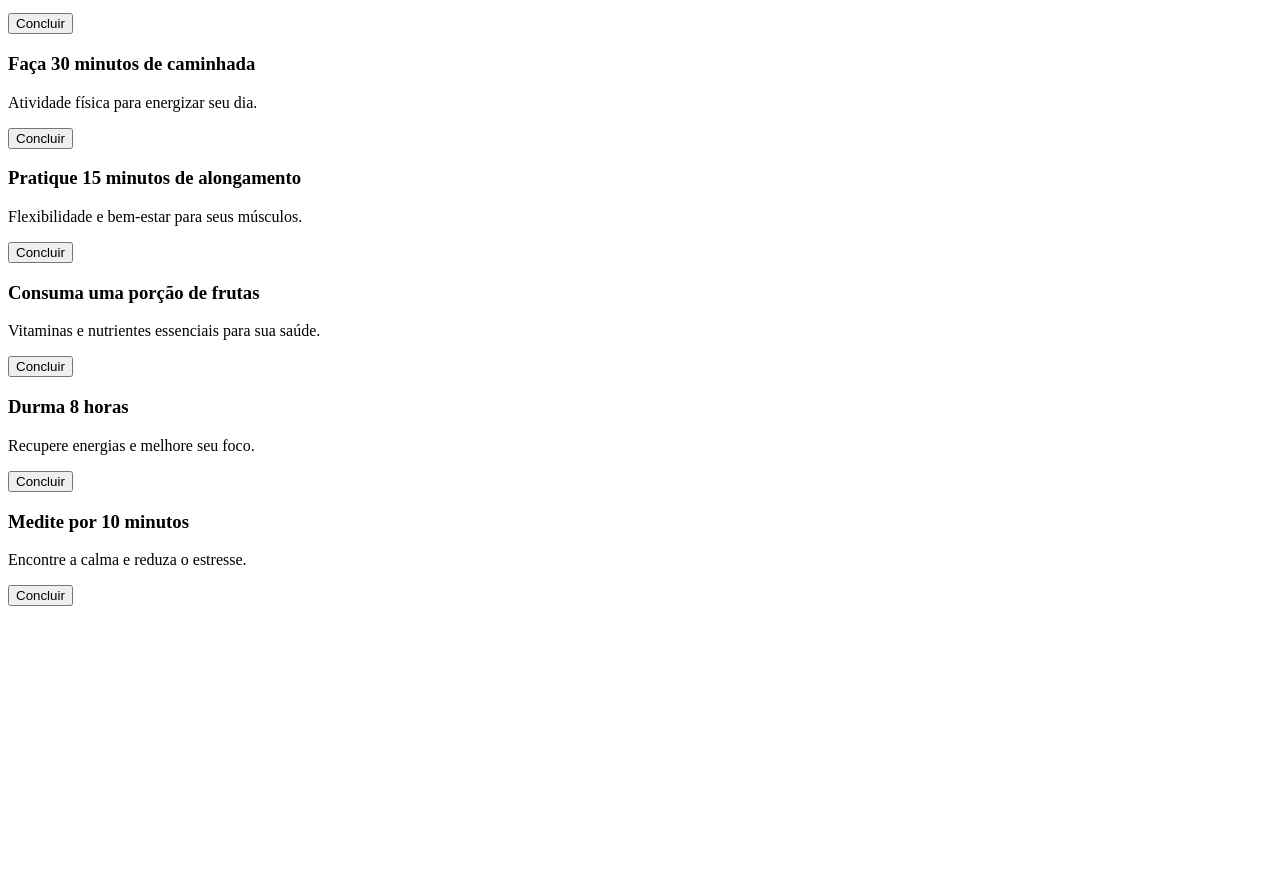
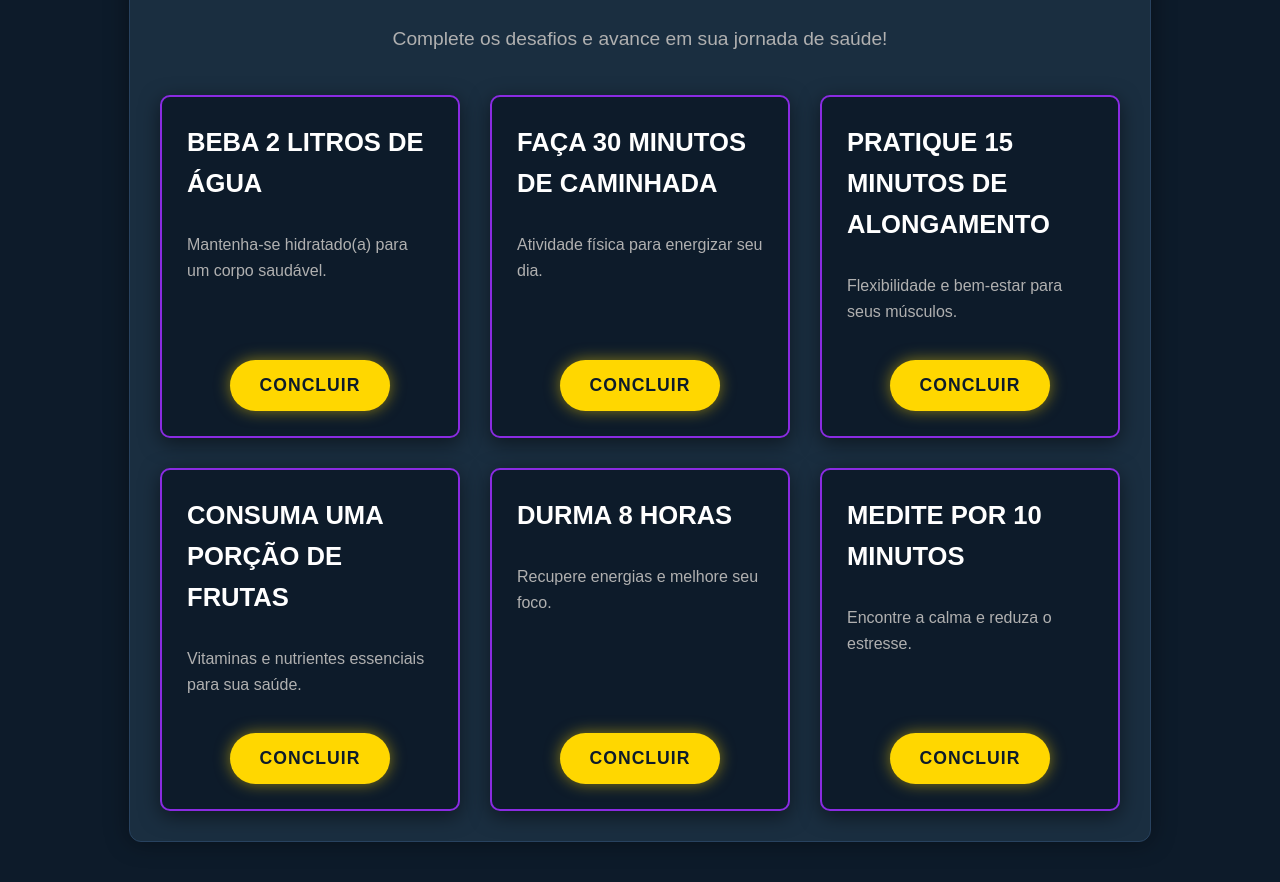
Before and after one commit to fiap-webdesign/enterprise-challenge-fasefit, a plain HTML site: page index.html in a window 1280 px wide. Shown: the part 333-1215 px from the top of the page. Before the commit the page ends 947 px from the top, so only its background shows below. Drawn offline with Linux system fonts and the light colour scheme; the site is published under a folder, as on GitHub Pages, so addresses that start at the root find nothing.

Commit message:
atualização de pastas

```diff
--- a/Pages/index.html
+++ b/index.html
@@ -4,8 +4,8 @@
     <meta charset="UTF-8">
     <meta name="viewport" content="width=device-width, initial-scale=1.0">
     <title>FaseFit: Desafios de Saúde e Gamificação</title>
-    <link rel="stylesheet" href="/CSS/style.css">
-    <script src="/JS/script.js" defer></script>
+    <link rel="stylesheet" href="style.css">
+    <script src="script.js" defer></script>
 </head>
 <body>
     <header class="header">
```
Also changed, not shown: script.js (renamed from JS/script.js), style.css (renamed from CSS/style.css).
